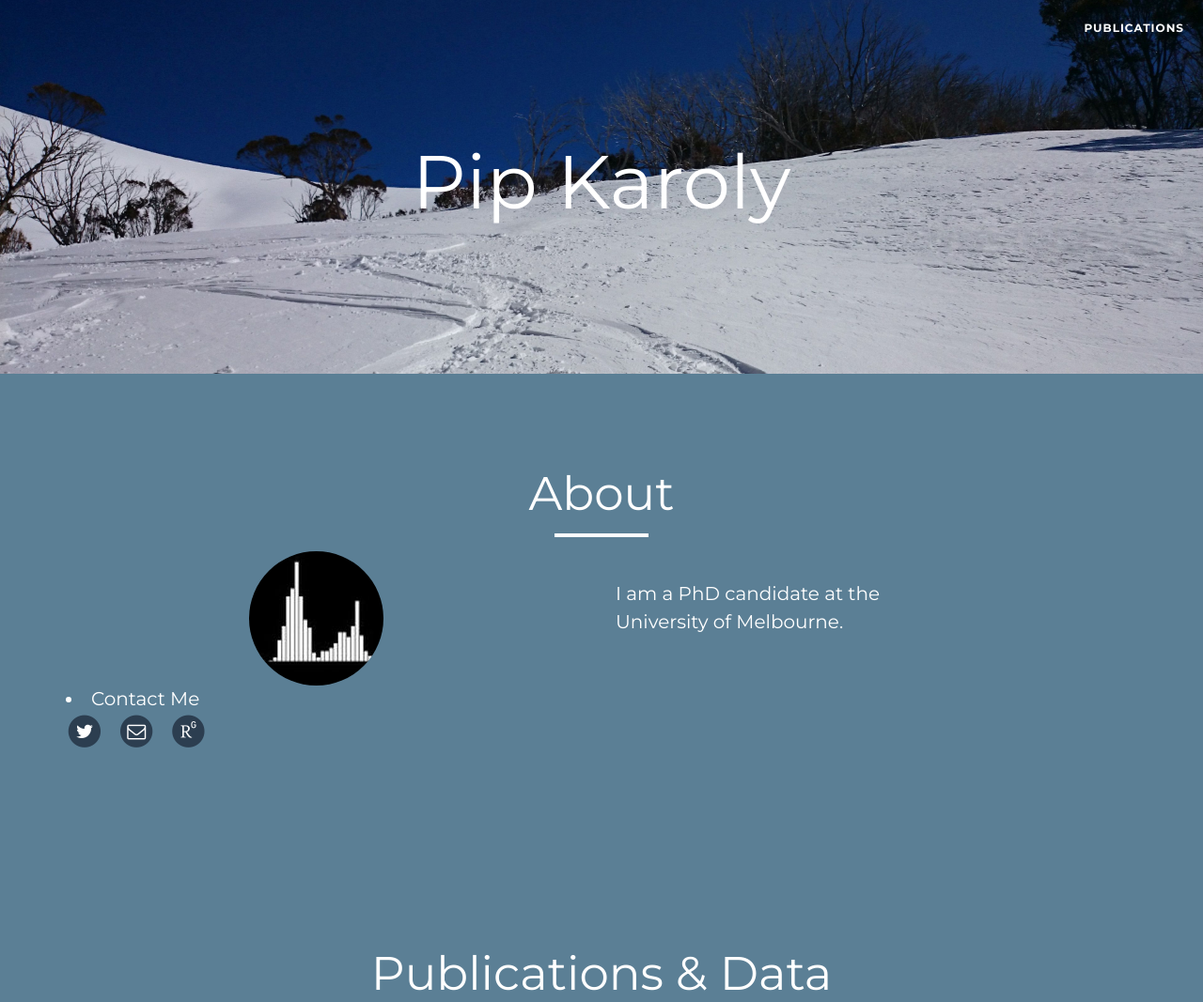
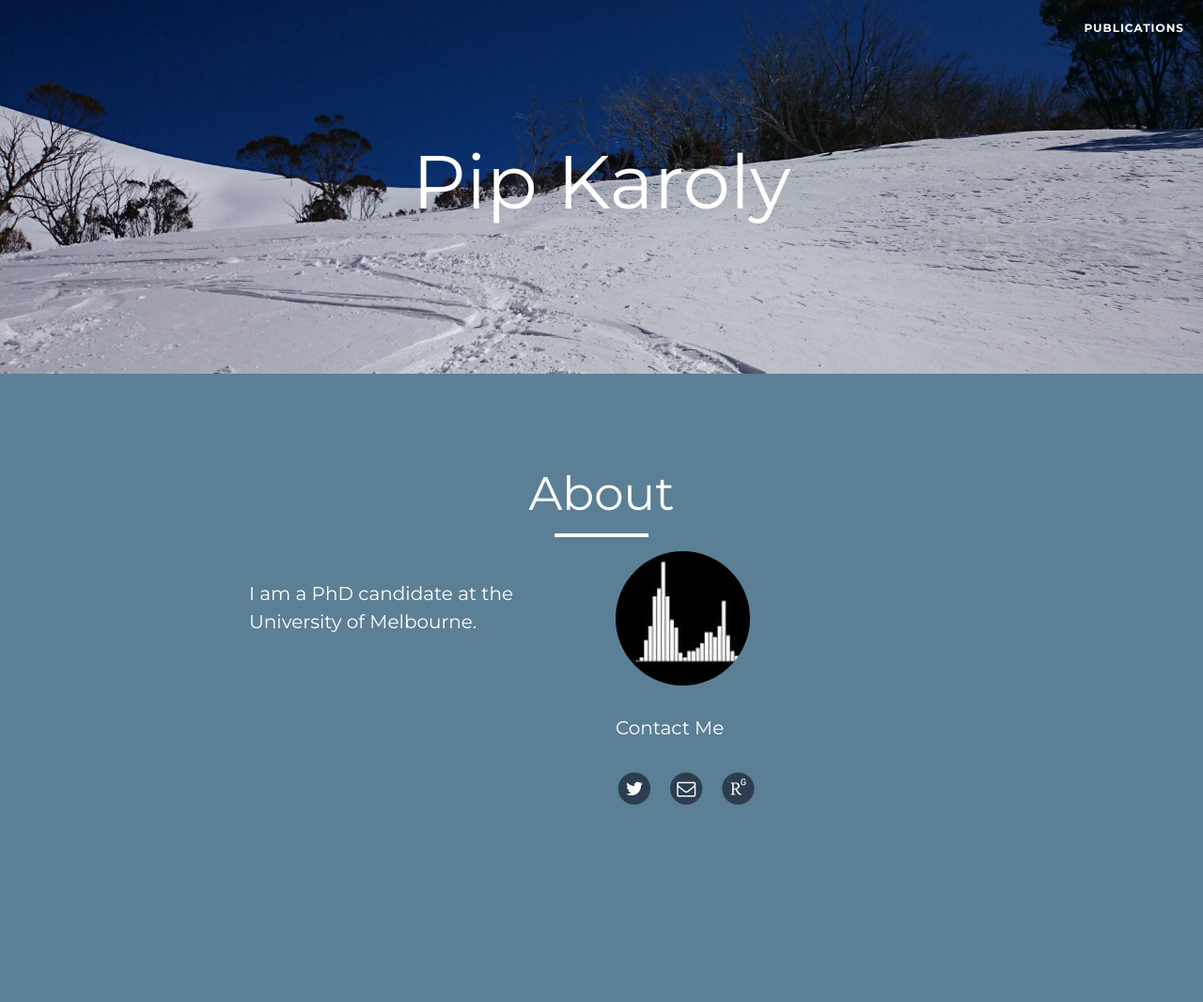
Before and after one commit to pkaroly/NeuroGraphics, a plain HTML site: page index.html in a window 1280 px wide. Shown: the top 1067 px of the page at 94% size. Drawn offline with Linux system fonts and the light colour scheme; files whose address does not match are found by name.

Commit message:
moving boxes

```diff
--- a/index.html
+++ b/index.html
@@ -100,15 +100,12 @@
             </div>
             <div class="row">
                 <div class="col-lg-4 col-lg-offset-2">
-                   <img class='img-circle' src='img\durint\thumb.jpg'></img>
-                </div>
-                <div class="col-lg-4">
                     <p>I am a PhD candidate at the University of Melbourne. </p>
                 </div>
-            </div>
-            <div class="row">
-                <div class="col-md-4">
-                <li> Contact Me </li>
+
+                <div class="col-lg-4">
+                   <img class='img-circle' src='img\durint\thumb.jpg'></img>
+                   <p>Contact Me</p>
                         <ul class="list-inline">
                             <li>
                                 <a target = "_blank" href="https://twitter.com/intent/tweet?screen_name=pjkaroly" data-related="pjkaroly">
@@ -138,8 +135,10 @@
                             </li>
 
                         </ul>
-                    </div>
+                </div>
+
             </div>
+
         </div>
     </section>
 
```
